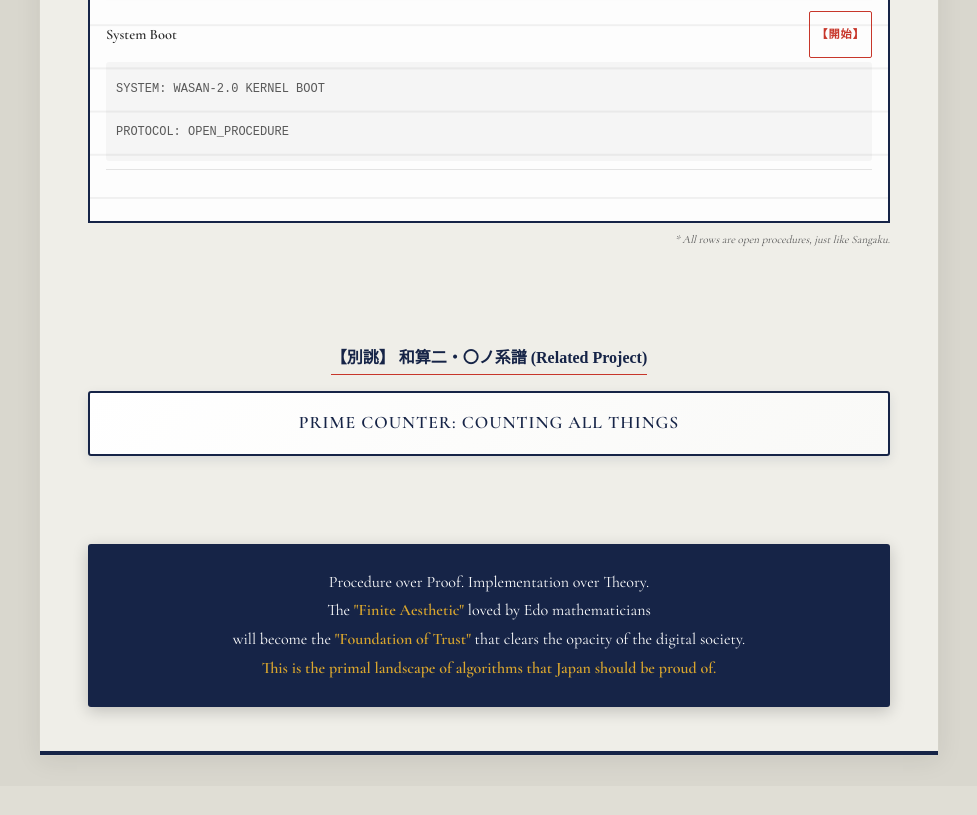
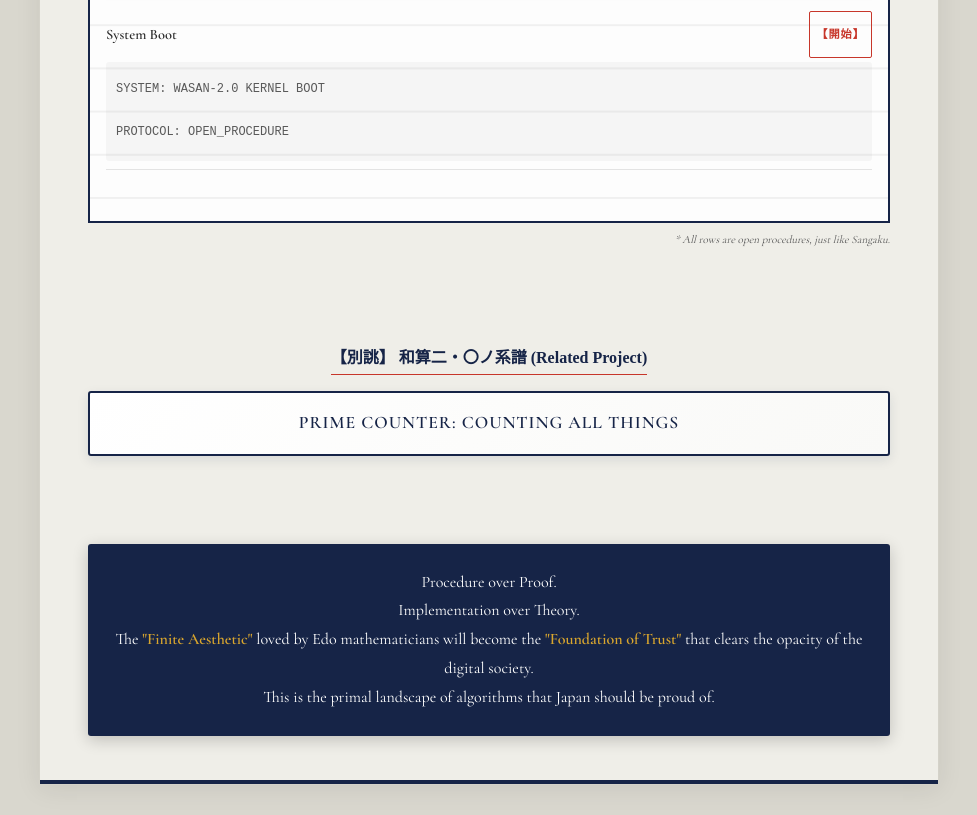
Before and after one commit to GhostDriftTheory/Wasan-Enri-ADIC-Demo, a plain HTML site: page index.html in a window 1280 px wide. Shown: the part 2285-3100 px from the top of the page, without its empty margins (151-1128 px from the left). Before the commit the page ends 3071 px from the top, so only its background shows below. Drawn offline with nearby package versions, Linux system fonts and the light colour scheme; a web font is replaced by a local one.

Commit message:
Update index.html

```diff
--- a/index.html
+++ b/index.html
@@ -571,10 +571,15 @@
   </section>
 
   <div class="footer">
-    Procedure over Proof. Implementation over Theory.<br>
-    The <strong>"Finite Aesthetic"</strong> loved by Edo mathematicians<br>
-    will become the <strong>"Foundation of Trust"</strong> that clears the opacity of the digital society.<br>
-    <strong>This is the primal landscape of algorithms that Japan should be proud of.</strong>
+    <div class="footer-phrase">Procedure over Proof.<br>Implementation over Theory.</div>
+    <div class="footer-text">
+      The <strong>"Finite Aesthetic"</strong> loved by Edo mathematicians
+      will become the <strong>"Foundation of Trust"</strong>
+      that clears the opacity of the digital society.
+    </div>
+    <div class="footer-strong">
+      This is the primal landscape of algorithms that Japan should be proud of.
+    </div>
   </div>
 
 </div>
@@ -730,4 +735,5 @@
 
 </script>
 </body>
+
 </html>
```
